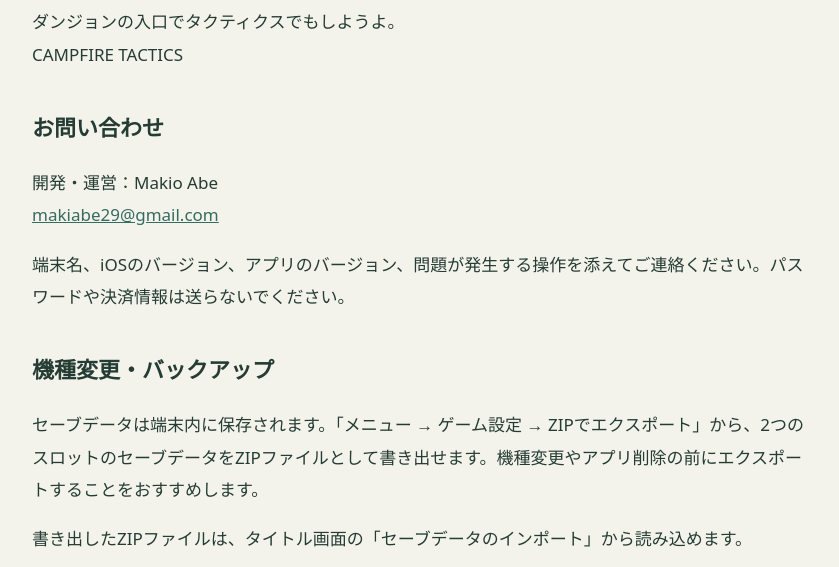
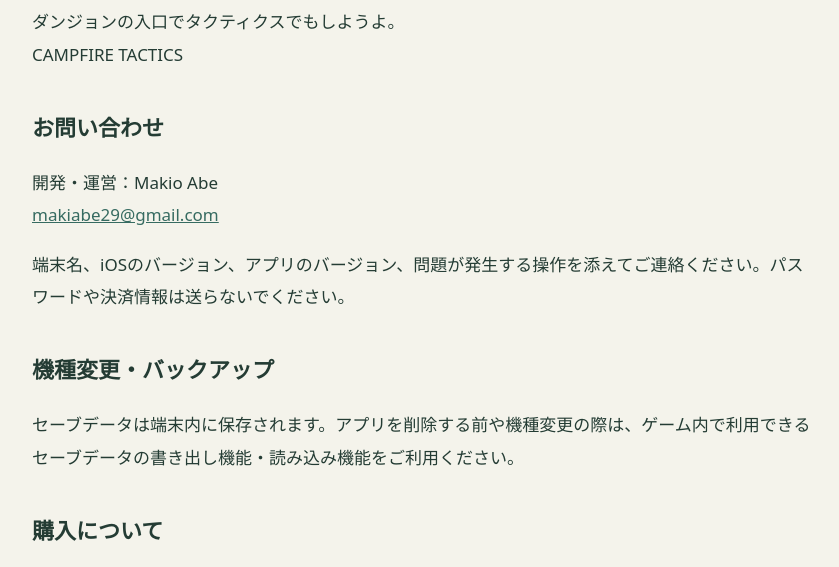
Before and after one commit to makiabe/https-github.com-makiabe-dungeon-tact-wiki, a website: page support.html in a window 1280 px wide. Shown: the part 163-730 px from the top of the page, without its empty margins (218-1057 px from the left). Drawn offline with Linux system fonts and the light colour scheme.

Commit message:
Simplify save data support guidance

```diff
--- a/support.html
+++ b/support.html
@@ -1 +1 @@
-<!doctype html><html lang="ja"><meta charset="utf-8"><meta name="robots" content="noindex"><meta name="viewport" content="width=device-width,initial-scale=1"><title>サポート | ダンジョンの入口でタクティクスでもしようよ。</title><style>body{margin:0;background:#f4f3eb;color:#243c34;font:17px/1.9 system-ui,sans-serif}main{max-width:780px;margin:auto;padding:40px 24px}h1{font-size:30px}h2{margin-top:36px;font-size:22px}a{color:#366b61}nav{margin:30px 0;border-top:1px solid #bdc7bb;padding-top:20px}</style><main><a href="./">Wikiへ戻る</a><h1>サポート</h1><p>ダンジョンの入口でタクティクスでもしようよ。<br>CAMPFIRE TACTICS</p><h2>お問い合わせ</h2><p>開発・運営：Makio Abe<br><a href="mailto:makiabe29@gmail.com">makiabe29@gmail.com</a></p><p>端末名、iOSのバージョン、アプリのバージョン、問題が発生する操作を添えてご連絡ください。パスワードや決済情報は送らないでください。</p><h2>機種変更・バックアップ</h2><p>セーブデータは端末内に保存されます。「メニュー → ゲーム設定 → ZIPでエクスポート」から、2つのスロットのセーブデータをZIPファイルとして書き出せます。機種変更やアプリ削除の前にエクスポートすることをおすすめします。</p><p>書き出したZIPファイルは、タイトル画面の「セーブデータのインポート」から読み込めます。</p><h2>購入について</h2><p>買い切りで、アプリ内購入や追加課金はありません。購入履歴や返金についてはAppleの購入サポートをご利用ください。</p><nav><a href="support.html">サポート</a> · <a href="privacy.html">プライバシーポリシー</a></nav></main></html>
+<!doctype html><html lang="ja"><meta charset="utf-8"><meta name="robots" content="noindex"><meta name="viewport" content="width=device-width,initial-scale=1"><title>サポート | ダンジョンの入口でタクティクスでもしようよ。</title><style>body{margin:0;background:#f4f3eb;color:#243c34;font:17px/1.9 system-ui,sans-serif}main{max-width:780px;margin:auto;padding:40px 24px}h1{font-size:30px}h2{margin-top:36px;font-size:22px}a{color:#366b61}nav{margin:30px 0;border-top:1px solid #bdc7bb;padding-top:20px}</style><main><a href="./">Wikiへ戻る</a><h1>サポート</h1><p>ダンジョンの入口でタクティクスでもしようよ。<br>CAMPFIRE TACTICS</p><h2>お問い合わせ</h2><p>開発・運営：Makio Abe<br><a href="mailto:makiabe29@gmail.com">makiabe29@gmail.com</a></p><p>端末名、iOSのバージョン、アプリのバージョン、問題が発生する操作を添えてご連絡ください。パスワードや決済情報は送らないでください。</p><h2>機種変更・バックアップ</h2><p>セーブデータは端末内に保存されます。アプリを削除する前や機種変更の際は、ゲーム内で利用できるセーブデータの書き出し機能・読み込み機能をご利用ください。</p><h2>購入について</h2><p>買い切りで、アプリ内購入や追加課金はありません。購入履歴や返金についてはAppleの購入サポートをご利用ください。</p><nav><a href="support.html">サポート</a> · <a href="privacy.html">プライバシーポリシー</a></nav></main></html>
```
